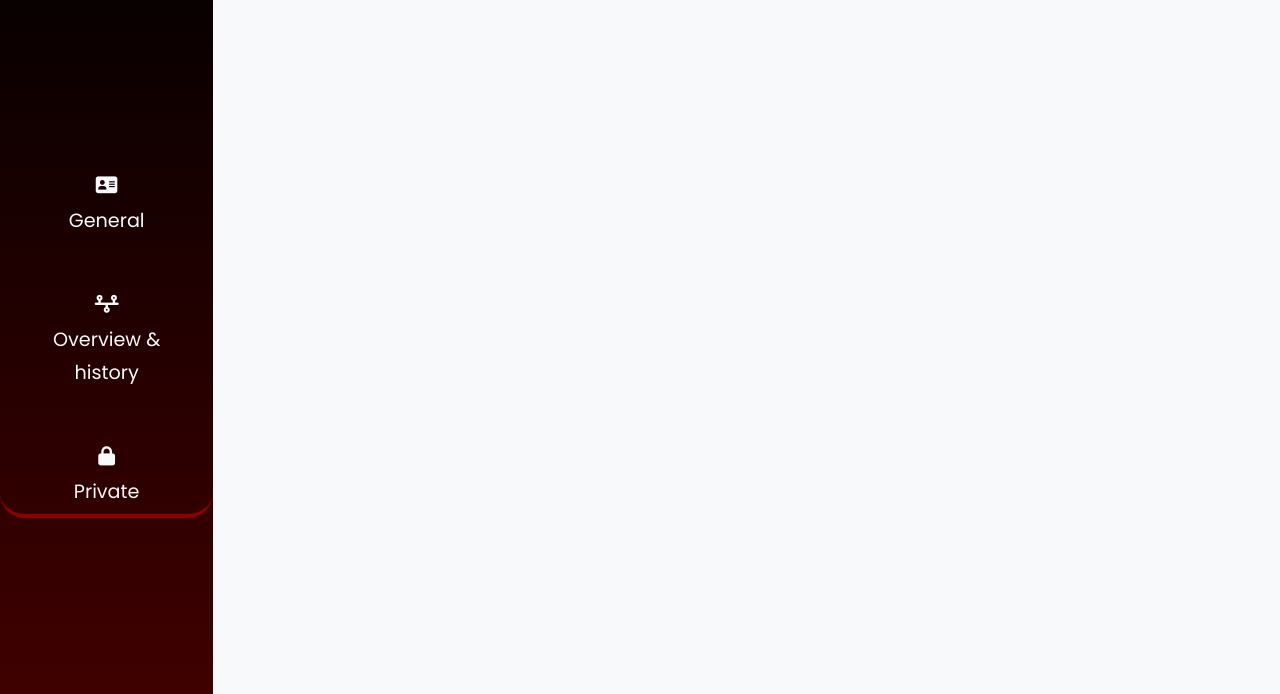
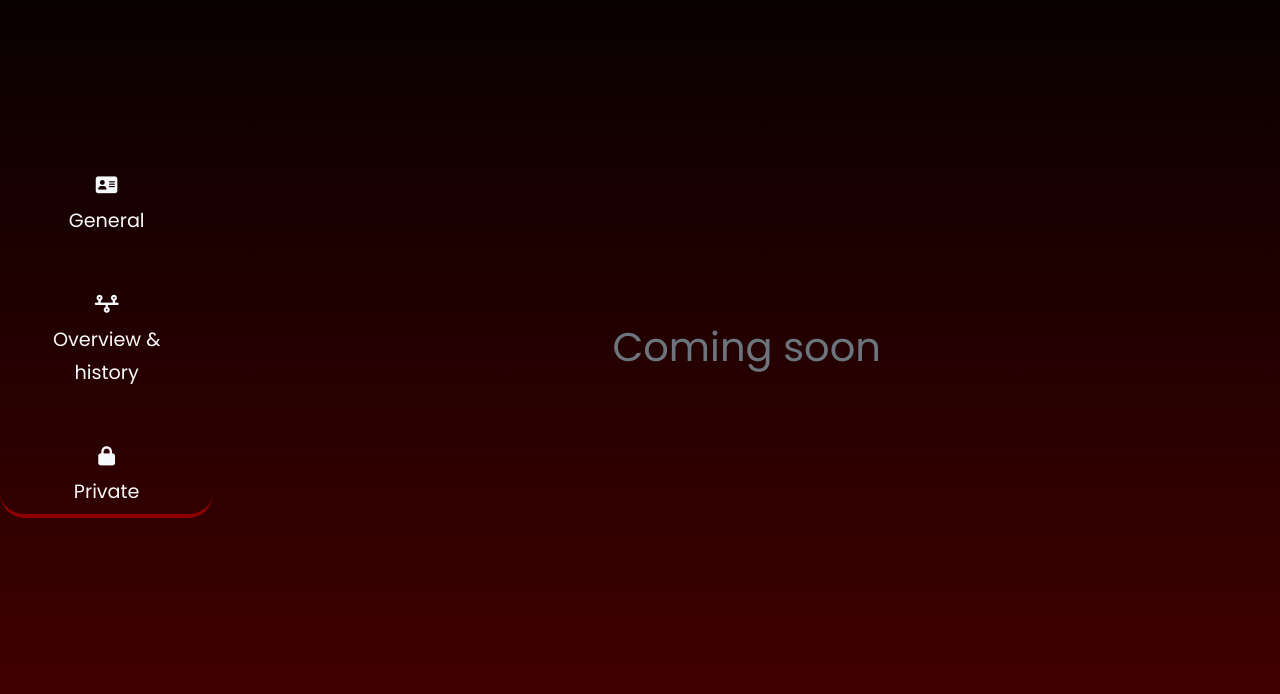
Before and after one commit to JacobW22/Youtube_helper, a Django app: page /manage_account/Private in a window 1280 px wide. Shown: the part 106-800 px from the top of the page. Run offline with Django 3.2, Linux system fonts and the light colour scheme; parts of the project's set-up code (start-up, migrations or seed data) failed here and were passed over; some libraries are stand-ins or nearby versions.

Commit message:
Styling fixes

```diff
--- a/templates/manage_account_Private.html
+++ b/templates/manage_account_Private.html
@@ -45,7 +45,10 @@
   <!-- Sidebar end -->
 
 
-   <section class="col-md-10 bg-light">
+   <section class="col-md-10 mx-auto my-auto text-center">
+    <span class="fs-1 text-muted mx-auto my-auto">
+      Coming soon
+    </span>
    </section>
 
 </div>
```
Also changed, not shown: templates/manage_account_Overview.html (+12 -4 lines).
